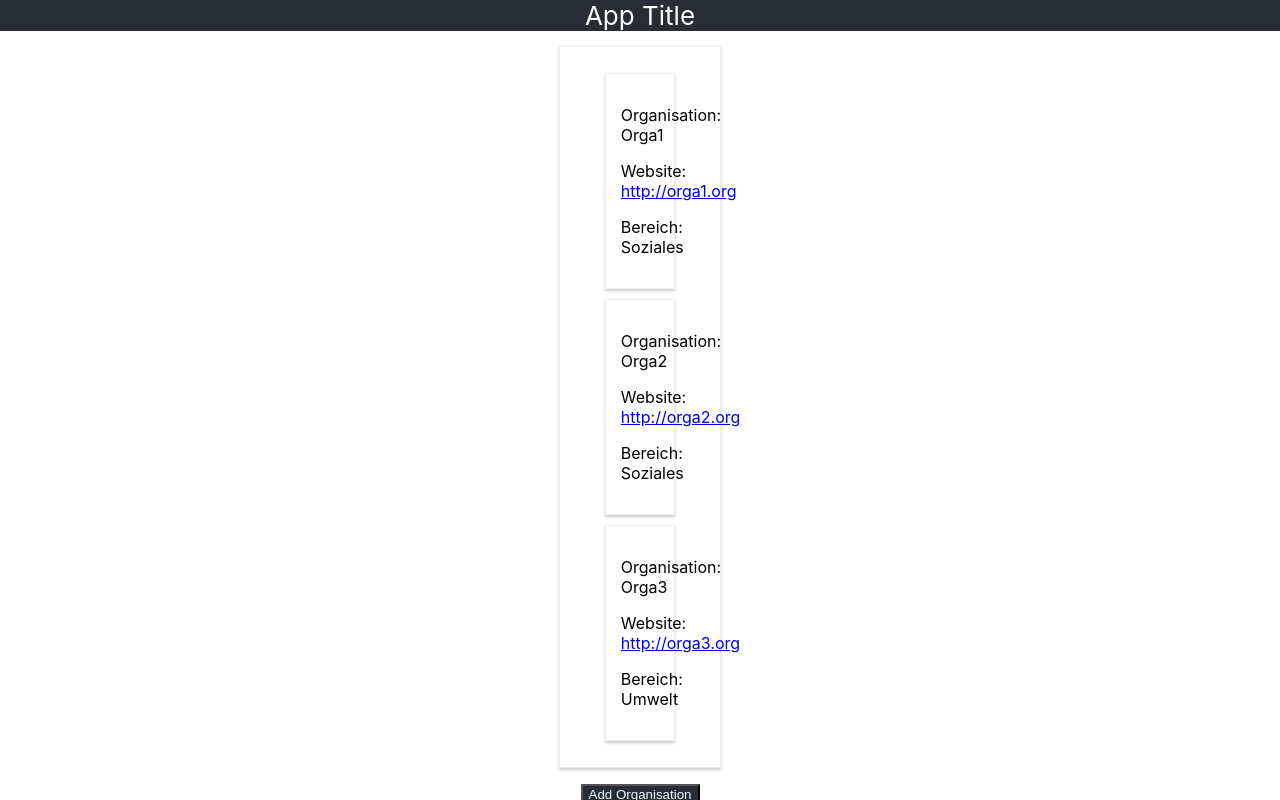
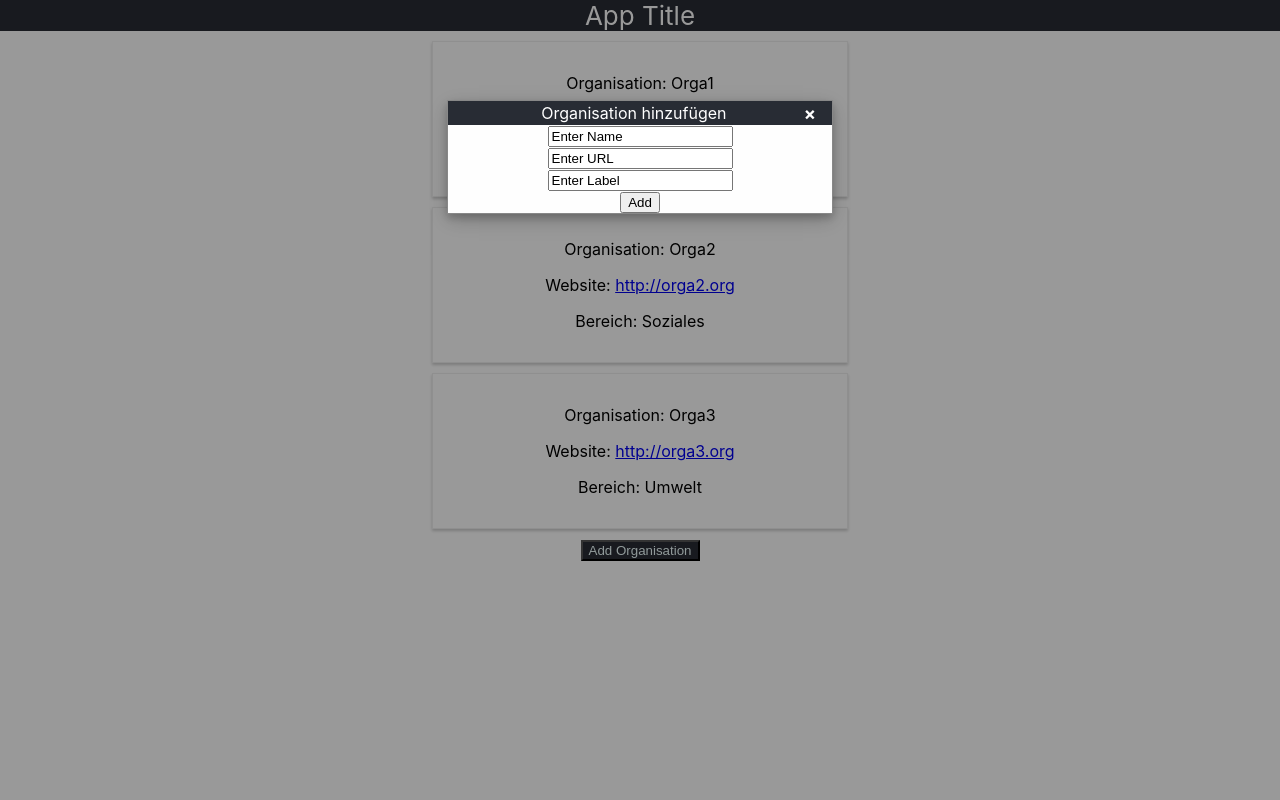
Before and after one commit to BaseVentura/Mule, a React (Create React App) app: page / in a window 1280 px wide. Both pictures are taken after a click on the button "Add Organisation". Shown: the top 800 px of the page. Built offline with nearby package versions, Linux system fonts and the light colour scheme.

Commit message:
Added Modal OrgaAdder

```diff
--- a/src/App.module.css
+++ b/src/App.module.css
@@ -15,14 +15,12 @@
 }
 
 .OrgaList{
-  position: relative;
-  width: 10%;
+  width: 90%;
     margin : 15px auto;
     border: 1px solid #eee;
     box-shadow: 0 2px 3px #ccc;
     padding: 16px;
     text-align: center;
-    z-index: 0;
 }
 
 .App-logo {
--- a/src/Components/OrgaAdder.js
+++ b/src/Components/OrgaAdder.js
@@ -7,13 +7,19 @@ function OrgaAdder(props) {
     const [name,setName] = useState('');
     const [url, setUrl] =useState('');
     const [label, setLabel] =useState('');
+    const showHideClassName = props.show ? styles.showDiv : styles.hideDiv;
     // function nameChangeHandler(event){
     //     name=event.target.value
     // }
-
+    console.log(props);
     return (
-        <div className={styles.OrgaAdder}>
-        <div className="title">Organisation hinzufügen</div>
+        <div className={showHideClassName}>
+            <div className={styles.modal}>
+                <div className={styles.modalContent}>
+                    <div className={styles.modalHeader}>
+                        <span className={styles.close} onClick={props.hide}>×</span>
+                        Organisation hinzufügen
+                    </div>
                     <div>
                         <input onChange={(event) => setName(event.target.value)} type="text" defaultValue="Enter Name"></input>
                     </div>
@@ -25,6 +31,8 @@ function OrgaAdder(props) {
                     </div>
                     <button onClick={()=>props.click(name, url, label)}>Add</button>
                 </div>
+            </div>
+        </div>
     );
 }
 
--- a/src/Components/OrgaAdder.module.css
+++ b/src/Components/OrgaAdder.module.css
@@ -8,3 +8,48 @@
     text-align: center;
     z-index: 1;
 }
+
+.modal { /* Hidden by default */
+    position: fixed; /* Stay in place */
+    z-index: 1; /* Sit on top */
+    padding-top: 100px; /* Location of the box */
+    left: 0;
+    top: 0;
+    width: 100%; /* Full width */
+    height: 100%; /* Full height */
+    overflow: auto; /* Enable scroll if needed */
+    background-color: rgb(0,0,0); /* Fallback color */
+    background-color: rgba(0,0,0,0.4); /* Black w/ opacity */
+}
+/* Modal Content */
+.modalContent {
+    position: relative;
+    background-color: #fefefe;
+    margin: auto;
+    padding: auto 20px ;
+    border: 1px solid #888;
+    width: 30%;
+    box-shadow: 0 4px 8px 0 rgba(0,0,0,0.2),0 6px 20px 0 rgba(0,0,0,0.19);
+    -webkit-animation-name: animatetop;
+    -webkit-animation-duration: 0.4s;
+    animation-name: animatetop;
+    animation-duration: 0.4s
+}
+.modalHeader {
+    padding: 2px 16px;
+    background-color: #282c34;
+    color: white;
+}
+.close {
+    color: white;
+    float: right;
+    font-size: 18px;
+    font-weight: bold;
+}
+.showDiv {
+    display: block;
+  }
+
+  .hideDiv {
+    display: none;
+  }
--- a/src/Components/OrgaList.js
+++ b/src/Components/OrgaList.js
@@ -1,12 +1,12 @@
 import React from 'react';
 import Organisation from './Organisation'
-import styles from '../App.module.css'
+// import styles from '../App.module.css'
 
 
 function OrgaList(props) {
 
     return (
-        <div className={styles.OrgaList}>
+        <div >
             { props.Orgas.map((orga, index) => {
         return (<Organisation
           orga = {orga.Orga}
--- a/src/Containers/Orgamanager.js
+++ b/src/Containers/Orgamanager.js
@@ -15,7 +15,9 @@ class Orgamanager extends Component {
 
     ToggleOrgaAdder = () => {
       //const ContentID =this.state.ContentID;
-      this.setState({addOrga:true})
+
+      const doesShow =this.state.addOrga;
+    this.setState({addOrga: !doesShow})
     }
     ShowOrgaHandler = () => {
       this.setState({ContentID:0})
@@ -34,7 +36,7 @@ class Orgamanager extends Component {
             <div>
                 <OrgaList Orgas={this.state.Orgas}/>
                 <button className={styles.Button} onClick={this.ToggleOrgaAdder}>Add Organisation</button>
-                <OrgaAdder/>
+                <OrgaAdder show={this.state.addOrga} hide={this.ToggleOrgaAdder}/>
             </div>
         );
     }
```
Lines whose indentation alone changed are shown as unchanged.
